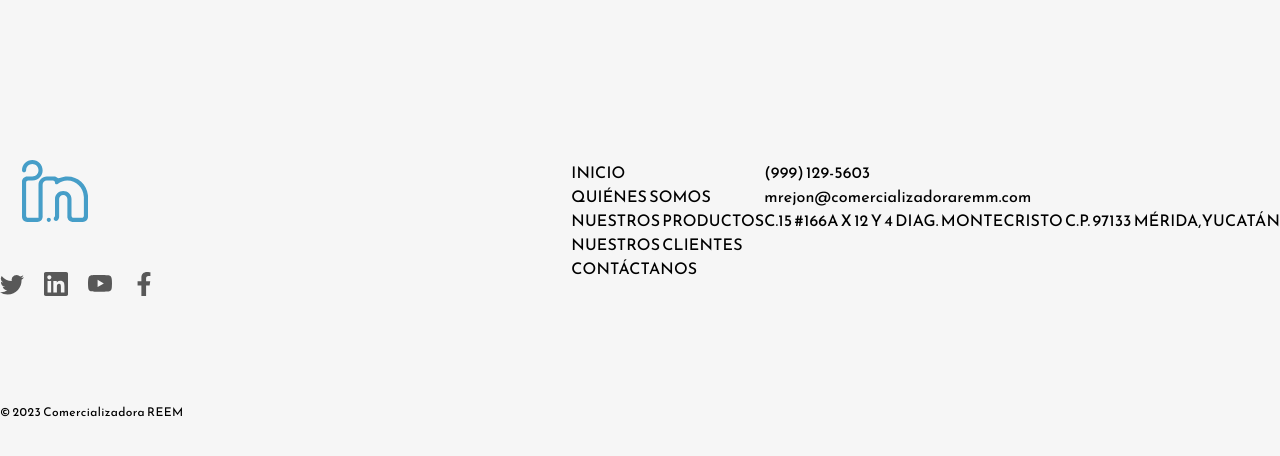
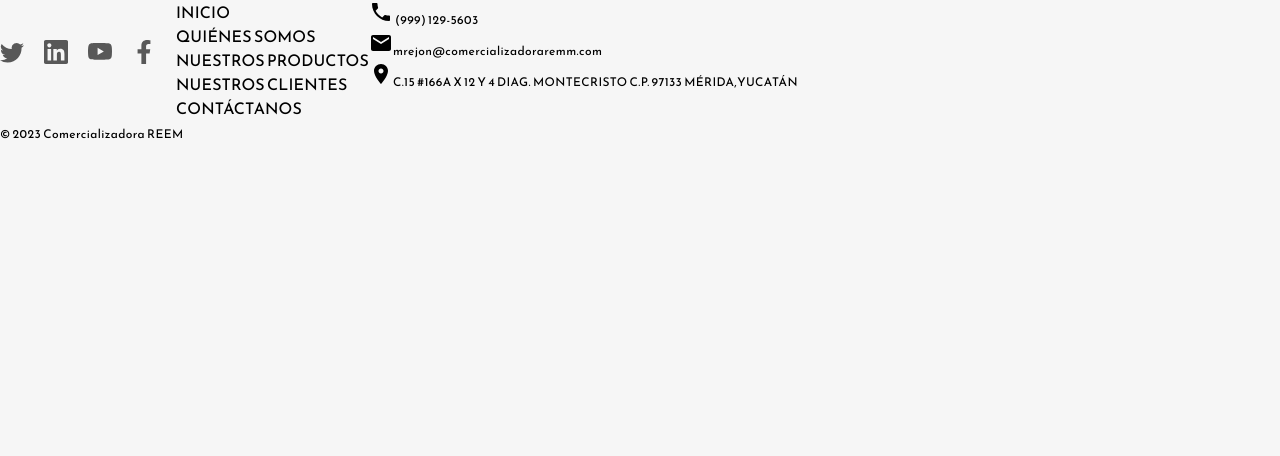
Before and after one commit to JacobCanDev/LandingPageNegocio, a React (Create React App) app: page /Footer in a window 1280 px wide. Shown: the top 456 px of the page. Built offline with nearby package versions, Linux system fonts and the light colour scheme.

Commit message:
Ajustes Footer

```diff
--- a/src/Components/Footer.jsx
+++ b/src/Components/Footer.jsx
@@ -8,6 +8,9 @@ import { Copyright } from "@mui/icons-material";
 import { Typography, Grid } from "@mui/material";
 import { Fragment } from "react";
 import { Link } from "react-router-dom";
+import LocationOnIcon from '@mui/icons-material/LocationOn';
+import MarkunreadIcon from '@mui/icons-material/Markunread';
+import LocalPhoneIcon from '@mui/icons-material/LocalPhone';
 import {
   navbarSectionsNames,
   routes,
@@ -16,21 +19,14 @@ import {
 const Footer = (props) => {
   return (
     <Fragment>
-      <Grid item xs={12}>
-        <div className="footer-wrapper">
-          <div className="footer-section-one">
-            <div className="footer-logo-container">
-              <img src={Logo2} alt="" />
-            </div>
+      <Grid item xs={12} style={{display:"flex"}}>
             <div className="footer-icons">
               <BsTwitter />
               <SiLinkedin />
               <BsYoutube />
               <FaFacebookF />
             </div>
-          </div>
-          <div className="footer-section-two">
-            <Grid xs={12}>
+            <Grid xs={6}>
               <Link
                 to={routes.HomeRoute}
                 component="button"
@@ -89,19 +85,27 @@ const Footer = (props) => {
             </Grid>
 
             <Grid xs={12}>
-              <Typography>{companyData.PhoneNumber}</Typography>
-              <Typography>{companyData.Email}</Typography>
-              <Typography>{companyData.Address}</Typography>
+                      <Grid>
+                    <LocalPhoneIcon> </LocalPhoneIcon> <Typography variant="caption">{companyData.PhoneNumber}</Typography>
+                    </Grid>
+                    <Grid>
+                      <MarkunreadIcon ></MarkunreadIcon>
+                    <Typography variant="caption">{companyData.Email}</Typography>
+                    </Grid>
+                    <Grid>
+                      <LocationOnIcon ></LocationOnIcon>
+                      <Typography variant="caption">{companyData.Address}</Typography>
+                    </Grid>
             </Grid>
-          </div>
-        </div>
+
+
       </Grid>
-
-      <Grid item xs={12}>
+  <Grid item xs={12}>
         <Typography variant="caption" color="black">
           &copy; {new Date().getFullYear()} {companyData.Name}
         </Typography>
       </Grid>
+
     </Fragment>
   );
 };
--- a/src/Components/Home.jsx
+++ b/src/Components/Home.jsx
@@ -2,6 +2,7 @@ import React from "react";
 import BannerBackground from "../Assets/home-banner-background.png";
 import BannerImage from "../Assets/home-banner-image.png";
 import Navbar from "./Navbar";
+import LocationOnIcon from '@mui/icons-material/LocationOn';
 import ItemComponent from "./Utils/ItemComponent";
 import Footer from "./Footer";
 import { Grid, Typography } from "@mui/material";
```
